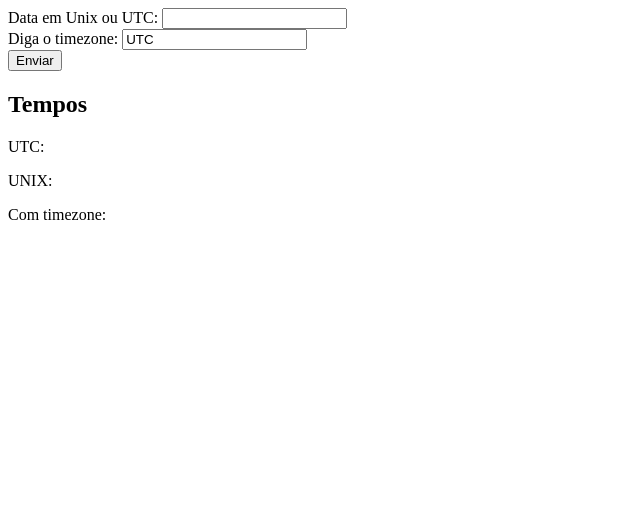
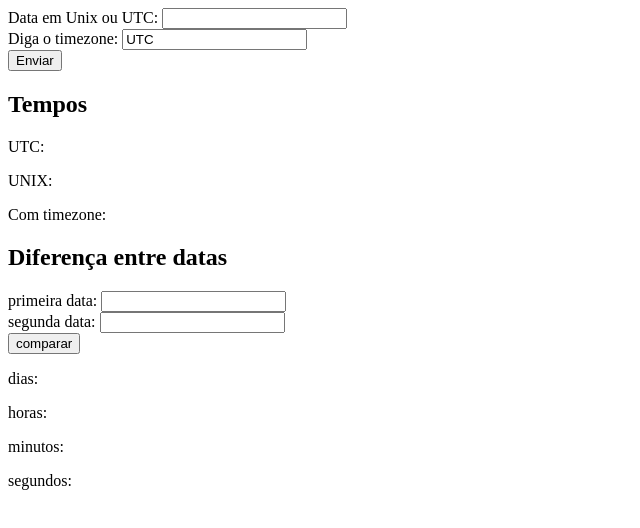
Before and after one commit to mateuskfortes/timestamp_programacao_2, a React (Vite) app in the folder client/: page / in a window 1280 px wide. Shown: the top 528 px of the page, without its empty margins (0-640 px from the left). Built offline with nearby package versions, Linux system fonts and the light colour scheme.

Commit message:
Adicionando frontend para calcular a diferença entre datas

```diff
--- a/client/src/App.tsx
+++ b/client/src/App.tsx
@@ -1,8 +1,12 @@
-import TimeStamp from "./components/TimeStamp"
+import TimeDiff from "./components/time_diff/TimeDiff.tsx"
+import TimeStamp from "./components/timestamp/TimeStamp.tsx"
 
 function App() {
   return (
-    <TimeStamp />
+    <>
+      <TimeStamp />
+      <TimeDiff />
+    </>
   )
 }
 
--- /dev/null
+++ b/client/src/components/time_diff/TimeDiff.tsx
@@ -0,0 +1,36 @@
+import { useState } from "react"
+import TimeDiffForm from "./TimeDiffForm"
+import ShowTime from "../ShowTime"
+
+const TimeDiff = () => {
+    const [ days, setDays ] = useState('')
+    const [ hours, setHours ] = useState('')
+    const [ minutes, setMinutes ] = useState('')
+    const [ seconds, setSeconds ] = useState('')
+
+    const handleSubmit = async (date1: string, date2: string) => {
+        const response = await fetch(`http://localhost:3000/api/diff/${date1}/${date2}`)
+
+        const data = await response.json()
+
+        setDays(data.days)
+        setHours(data.hours)
+        setMinutes(data.minutes)
+        setSeconds(data.seconds)
+    }
+
+    return (
+        <section>
+            <h1>Diferença entre datas</h1>
+            <TimeDiffForm onSubmit={handleSubmit}/>
+            <div>
+                <ShowTime label="dias" content={days} />
+                <ShowTime label="horas" content={hours } />
+                <ShowTime label="minutos" content={minutes} />
+                <ShowTime label="segundos" content={seconds} />
+            </div>
+        </section>
+    )
+}
+
+export default TimeDiff
--- /dev/null
+++ b/client/src/components/time_diff/TimeDiffForm.tsx
@@ -0,0 +1,33 @@
+import { useState } from "react"
+
+const TimeDiffForm = ({onSubmit}: {onSubmit: (date1: string, date2: string) => void}) => {
+    const [ date1, setDate1 ] = useState('')
+    const [ date2, setDate2 ] = useState('')
+
+    const handleSubmit = (e: React.FormEvent) => {
+        e.preventDefault()
+        onSubmit(date1, date2)
+    }
+
+    return (
+        <form id="diff-form" onSubmit={handleSubmit}>
+            <div>
+                <label htmlFor="date1">primeira data: </label>
+                <input
+                    id="date1"
+                    type="text"
+                    onChange={(e) => setDate1(e.target.value)}/>
+            </div>
+            <div>
+                <label htmlFor="date2">segunda data: </label>
+                <input
+                    id="date2"
+                    type="text"
+                    onChange={(e) => setDate2(e.target.value)}/>
+            </div>
+            <button type="submit">comparar</button>
+        </form>
+    )
+}
+
+export default TimeDiffForm
--- a/client/src/components/TimeStamp.tsx
+++ b/client/src/components/timestamp/TimeStamp.tsx
@@ -1,5 +1,5 @@
 import { useState } from "react";
-import ShowTime from "./ShowTime";
+import ShowTime from "../ShowTime.tsx";
 import TimeStampForm from "./TimeStampForm";
 
 const TimeStamp = () => {
```
Also changed, not shown: client/src/components/timestamp/TimeStampForm.tsx (renamed from client/src/components/TimeStampForm.tsx).
